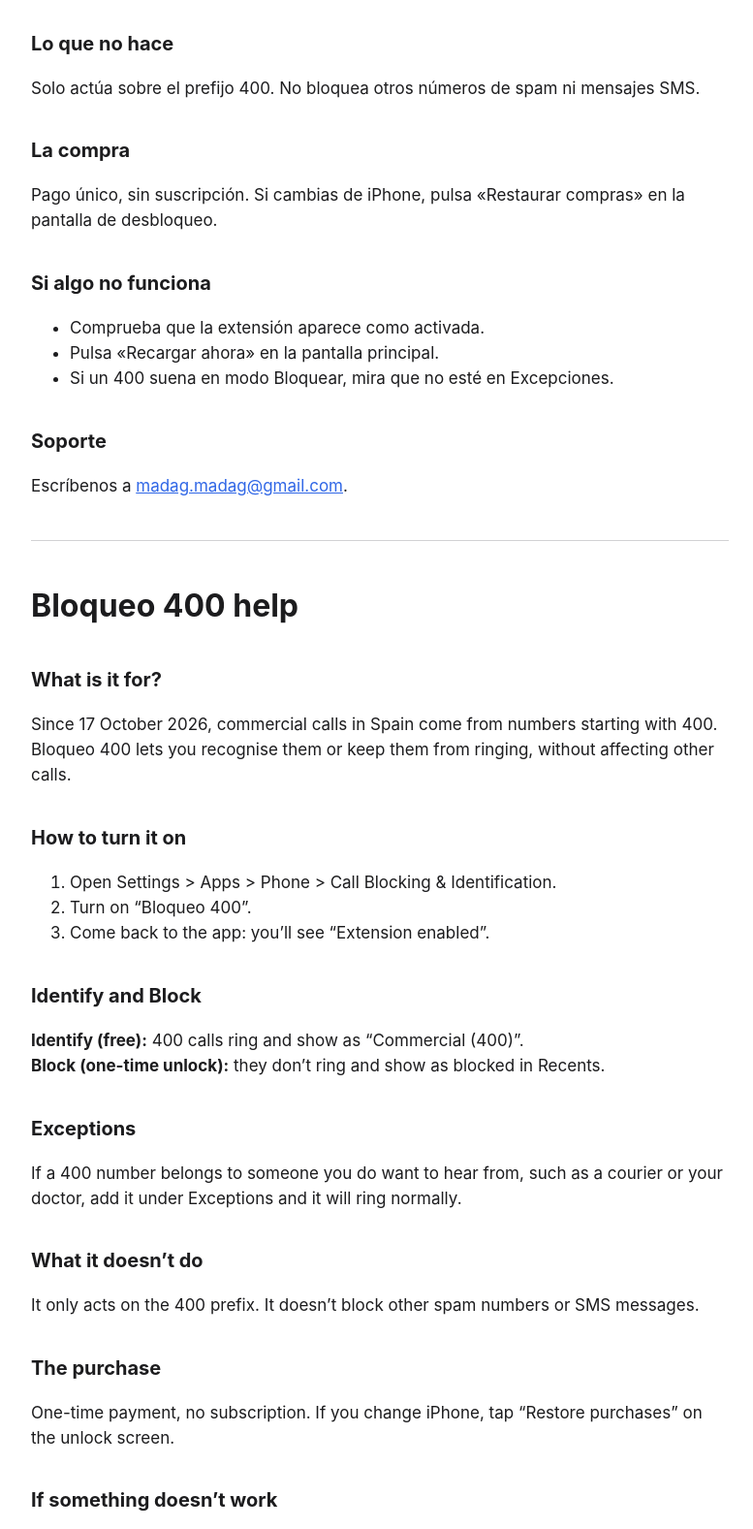
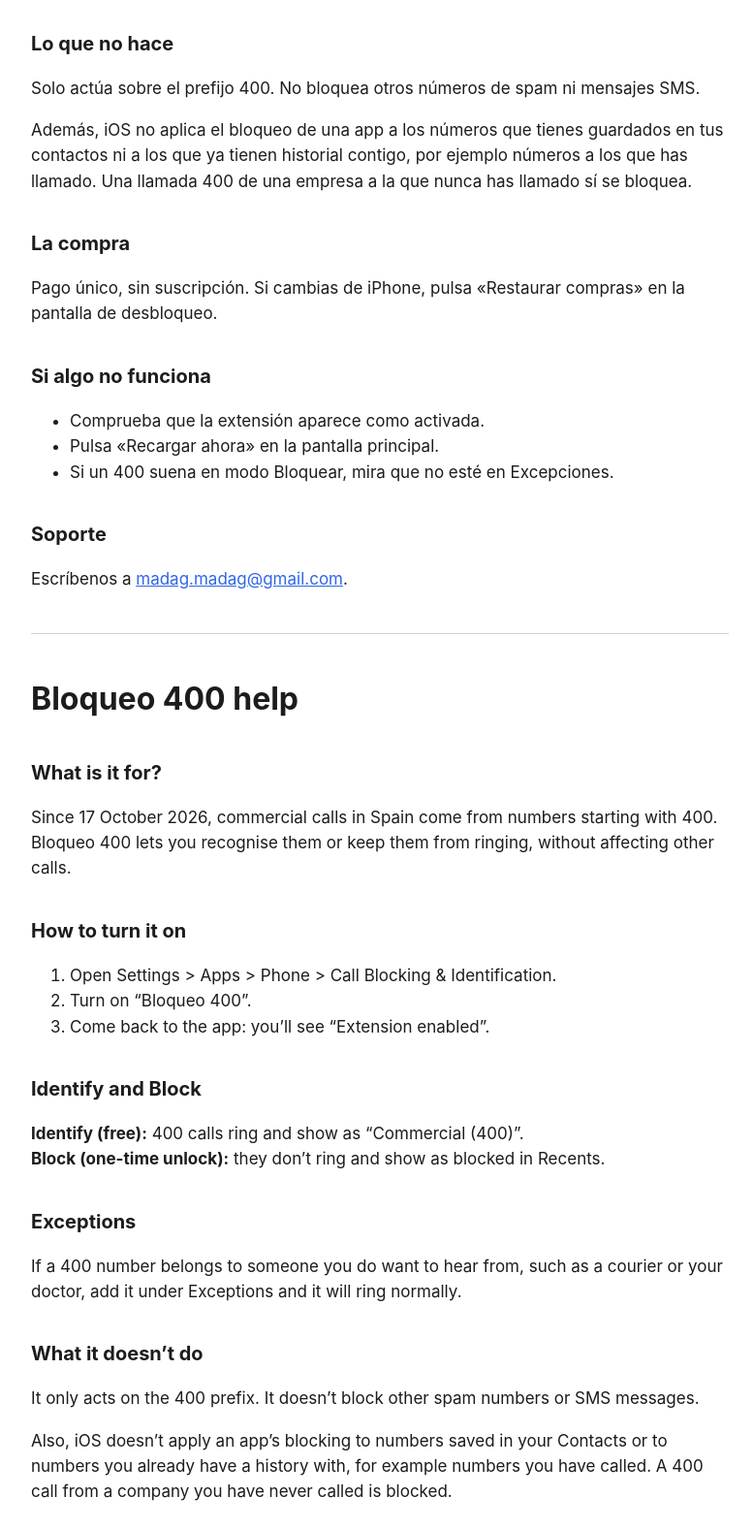
Before and after one commit to wattboard/bloqueo-400-web, a plain HTML site: page ayuda/index.html in a window 1280 px wide. Shown: the part 720-2297 px from the top of the page at 97% size, without its empty margins (248-1025 px from the left). Drawn offline with Linux system fonts and the light colour scheme.

Commit message:
Ayuda: iOS no aplica el bloqueo a contactos ni números con historial

```diff
--- a/ayuda/index.html
+++ b/ayuda/index.html
@@ -11,6 +11,7 @@
 <p>Si un número 400 es de alguien que sí quieres atender, por ejemplo un reparto o tu médico, añádelo en Excepciones y sonará con normalidad.</p>
 <h2>Lo que no hace</h2>
 <p>Solo actúa sobre el prefijo 400. No bloquea otros números de spam ni mensajes SMS.</p>
+<p>Además, iOS no aplica el bloqueo de una app a los números que tienes guardados en tus contactos ni a los que ya tienen historial contigo, por ejemplo números a los que has llamado. Una llamada 400 de una empresa a la que nunca has llamado sí se bloquea.</p>
 <h2>La compra</h2>
 <p>Pago único, sin suscripción. Si cambias de iPhone, pulsa «Restaurar compras» en la pantalla de desbloqueo.</p>
 <h2>Si algo no funciona</h2>
@@ -30,6 +31,7 @@
 <p>If a 400 number belongs to someone you do want to hear from, such as a courier or your doctor, add it under Exceptions and it will ring normally.</p>
 <h2>What it doesn’t do</h2>
 <p>It only acts on the 400 prefix. It doesn’t block other spam numbers or SMS messages.</p>
+<p>Also, iOS doesn’t apply an app’s blocking to numbers saved in your Contacts or to numbers you already have a history with, for example numbers you have called. A 400 call from a company you have never called is blocked.</p>
 <h2>The purchase</h2>
 <p>One-time payment, no subscription. If you change iPhone, tap “Restore purchases” on the unlock screen.</p>
 <h2>If something doesn’t work</h2>
```
Also changed, not shown: 1 other file.
